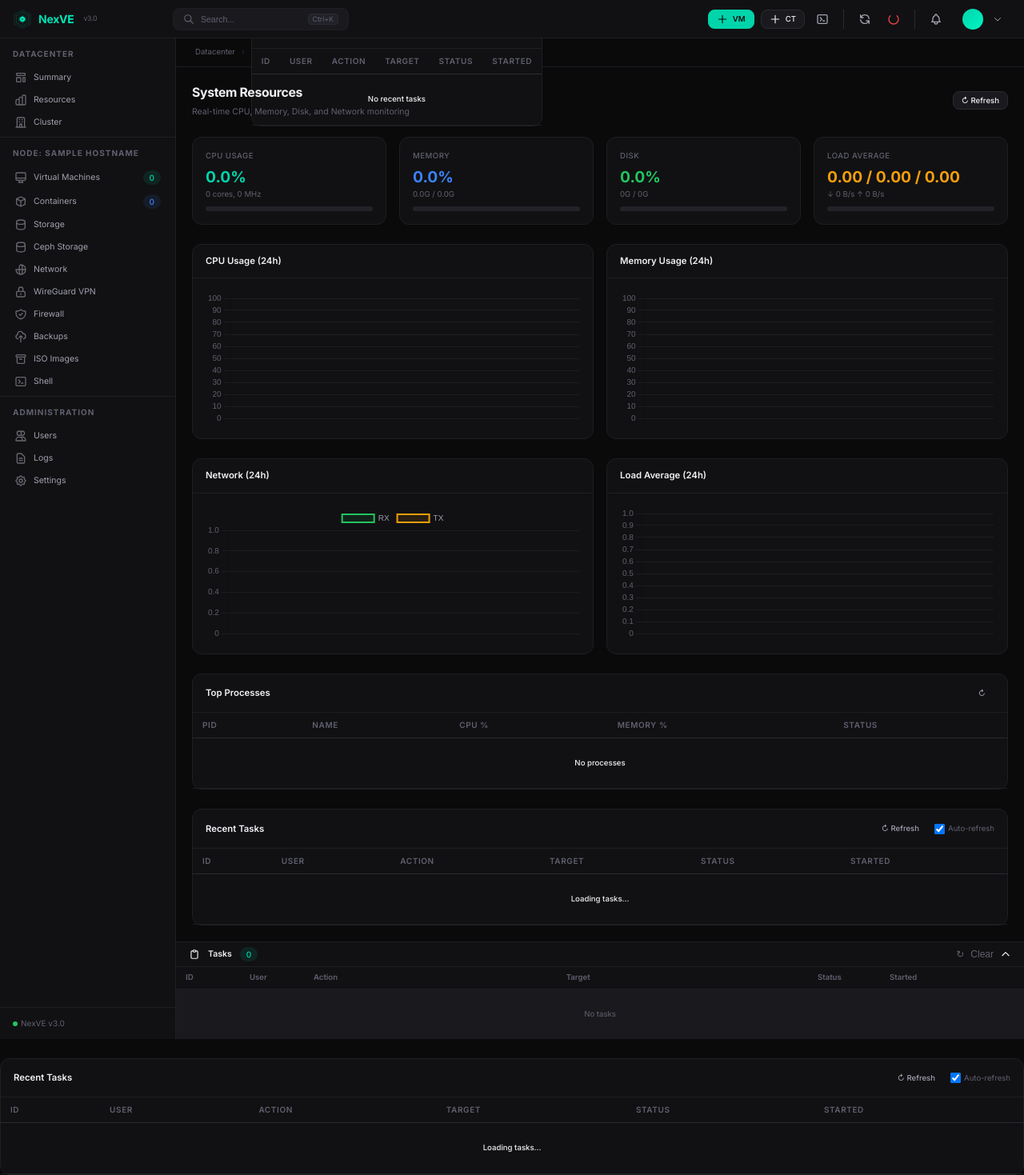
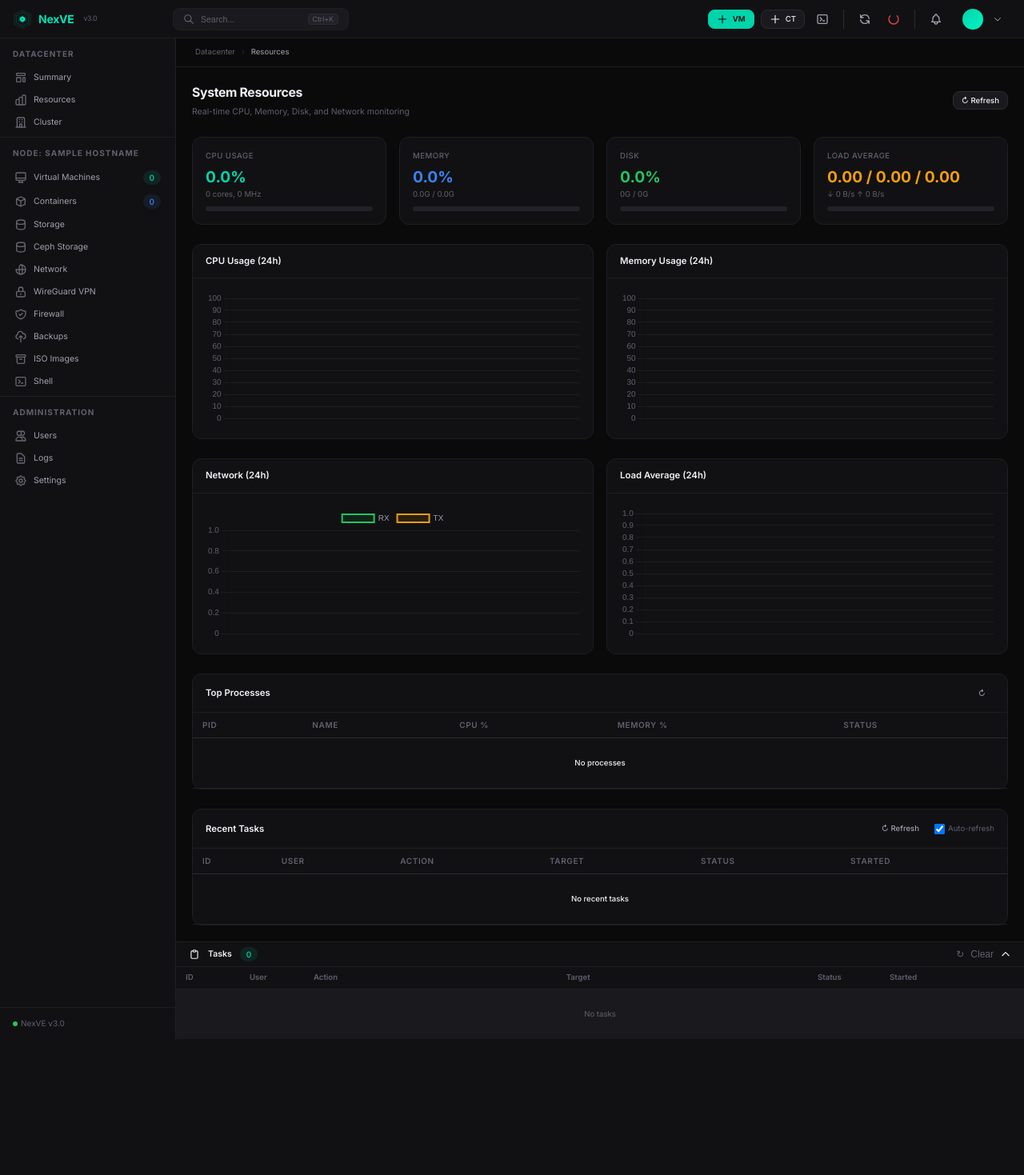
Before and after one commit to retardedmonkeygaming/NexVE, a FastAPI app: template backend/app/templates/monitor.html in a window 1280 px wide. Shown: the whole page at 80% size. After the commit the page ends 1299 px from the top, so only its background shows below. Run offline with FastAPI, Linux system fonts and the light colour scheme; the template is opened without the code that fills it: most values are stand-ins (such as "Sample title", 1, 10 or a date in 2020); data that the repository does not hold is empty; a map, chart or similar area stays blank.

Commit message:
feat: enhance authentication checks for setup and factory reset endpoints, improve monitor template layout

```diff
--- a/backend/app/main.py
+++ b/backend/app/main.py
@@ -132,16 +132,27 @@ async def global_exception_handler(request: Request, exc: Exception):
 @app.middleware("http")
 async def setup_middleware(request: Request, call_next):
     path = request.url.path
-    # Allow ALL API endpoints, static, and auth pages through — never redirect API calls to HTML
-    allowed_prefixes = ["/setup", "/login", "/login/2fa", "/static", "/favicon.ico", "/api/"]
-    if any(path.startswith(a) for a in allowed_prefixes):
+    # Allow static, login, and API endpoints through
+    always_allowed = ["/login", "/login/2fa", "/static", "/favicon.ico"]
+    if any(path.startswith(a) for a in always_allowed):
+        return await call_next(request)
+    # API endpoints: check auth (setup endpoints need special handling)
+    if path.startswith("/api/"):
         return await call_next(request)
 
     db = SessionLocal()
     try:
         user_count = db.query(User).count()
         if user_count == 0:
+            # Only allow /setup when no users exist
+            if path.startswith("/setup"):
+                return await call_next(request)
             return RedirectResponse(url="/setup", status_code=303)
+        else:
+            # Block setup page when users already exist (prevent re-init attack)
+            # But allow reset/factory-reset POST endpoints (they require admin auth)
+            if path.startswith("/setup") and not (path.startswith("/setup/reset") or path.startswith("/setup/factory-reset")):
+                return RedirectResponse(url="/login", status_code=303)
     finally:
         db.close()
 
--- a/backend/app/templates/monitor.html
+++ b/backend/app/templates/monitor.html
@@ -1,70 +1,6 @@
 {% extends "base.html" %}
-{% block title %}NexVE — Monitoring
-
-<!-- Task Viewer -->
-<div class="nx-card nx-mt-6">
-    <div class="nx-card-header">
-        <span class="nx-card-title">Recent Tasks</span>
-        <div class="nx-flex nx-gap-2">
-            <button class="nx-btn nx-btn-ghost nx-btn-sm" onclick="loadTaskViewer()">↻ Refresh</button>
-            <label style="display:flex;align-items:center;gap:4px;font-size:var(--text-xs);color:var(--text-muted);cursor:pointer;">
-                <input type="checkbox" id="auto-refresh-tasks" checked onchange="toggleTaskAutoRefresh()"> Auto-refresh
-            </label>
-        </div>
-    </div>
-    <div class="nx-card-body" style="padding:0;">
-        <table class="nx-table">
-            <thead>
-                <tr>
-                    <th>ID</th>
-                    <th>User</th>
-                    <th>Action</th>
-                    <th>Target</th>
-                    <th>Status</th>
-                    <th>Started</th>
-                </tr>
-            </thead>
-            <tbody id="task-list">
-                <tr><td colspan="6" class="nx-text-center nx-text-muted" style="padding:24px;">Loading tasks...</td></tr>
-            </tbody>
-        </table>
-    </div>
-</div>
-
-{% endblock %}
-{% block breadcrumb %}Resources
-
-<!-- Task Viewer -->
-<div class="nx-card nx-mt-6">
-    <div class="nx-card-header">
-        <span class="nx-card-title">Recent Tasks</span>
-        <div class="nx-flex nx-gap-2">
-            <button class="nx-btn nx-btn-ghost nx-btn-sm" onclick="loadTaskViewer()">↻ Refresh</button>
-            <label style="display:flex;align-items:center;gap:4px;font-size:var(--text-xs);color:var(--text-muted);cursor:pointer;">
-                <input type="checkbox" id="auto-refresh-tasks" checked onchange="toggleTaskAutoRefresh()"> Auto-refresh
-            </label>
-        </div>
-    </div>
-    <div class="nx-card-body" style="padding:0;">
-        <table class="nx-table">
-            <thead>
-                <tr>
-                    <th>ID</th>
-                    <th>User</th>
-                    <th>Action</th>
-                    <th>Target</th>
-                    <th>Status</th>
-                    <th>Started</th>
-                </tr>
-            </thead>
-            <tbody id="task-list">
-                <tr><td colspan="6" class="nx-text-center nx-text-muted" style="padding:24px;">Loading tasks...</td></tr>
-            </tbody>
-        </table>
-    </div>
-</div>
-
-{% endblock %}
+{% block title %}NexVE — Resources{% endblock %}
+{% block breadcrumb %}Resources{% endblock %}
 
 {% block content %}
 <div class="nx-page-header">
@@ -137,7 +73,7 @@
 </div>
 
 <!-- Top Processes -->
-<div class="nx-card">
+<div class="nx-card nx-mb-6">
     <div class="nx-card-header">
         <span class="nx-card-title">Top Processes</span>
         <button class="nx-btn nx-btn-ghost nx-btn-sm" onclick="loadProcesses()">↻</button>
@@ -160,9 +96,8 @@
     </div>
 </div>
 
-
 <!-- Task Viewer -->
-<div class="nx-card nx-mt-6">
+<div class="nx-card">
     <div class="nx-card-header">
         <span class="nx-card-title">Recent Tasks</span>
         <div class="nx-flex nx-gap-2">
@@ -190,20 +125,17 @@
         </table>
     </div>
 </div>
-
 {% endblock %}
 
 {% block scripts %}
 <script>
 let cpuChart, memChart, netChart, loadChart;
-
-// Store historical data
 let cpuHistory = [];
 let memHistory = [];
 let netRxHistory = [];
 let netTxHistory = [];
 let loadHistory = [];
-const MAX_HISTORY = 60; // 5 minutes at 5s intervals
+const MAX_HISTORY = 60;
 
 function createCharts() {
     const chartDefaults = {
@@ -273,61 +205,37 @@ async function loadMetrics() {
     try {
         const r = await fetch('/api/monitor/current');
         const d = await r.json();
-
-        // CPU
         const cpuPct = d.cpu_percent || 0;
         document.getElementById('cpu-value').textContent = cpuPct.toFixed(1) + '%';
         document.getElementById('cpu-bar').style.width = cpuPct + '%';
         document.getElementById('cpu-cores').textContent = (d.cpu_count || 0) + ' cores, ' + (d.cpu_freq_current || 0) + ' MHz';
-
-        // Memory
         const memPct = d.memory_percent || 0;
         document.getElementById('mem-value').textContent = memPct.toFixed(1) + '%';
         document.getElementById('mem-bar').style.width = memPct + '%';
         document.getElementById('mem-detail').textContent = ((d.memory_used_mb || 0) / 1024).toFixed(1) + 'G / ' + ((d.memory_total_mb || 0) / 1024).toFixed(1) + 'G';
-
-        // Disk
         const diskPct = d.disk_percent || 0;
         document.getElementById('disk-value').textContent = diskPct.toFixed(1) + '%';
         document.getElementById('disk-bar').style.width = diskPct + '%';
         document.getElementById('disk-detail').textContent = (d.disk_used_gb || 0) + 'G / ' + (d.disk_total_gb || 0) + 'G';
-
-        // Load & Network
         document.getElementById('load-value').textContent = (d.load_1 || 0).toFixed(2) + ' / ' + (d.load_5 || 0).toFixed(2) + ' / ' + (d.load_15 || 0).toFixed(2);
         document.getElementById('net-detail').textContent = '↓ ' + formatBytes(d.net_recv_rate || 0) + '  ↑ ' + formatBytes(d.net_sent_rate || 0);
         document.getElementById('net-bar').style.width = Math.min(100, ((d.net_recv_rate || 0) + (d.net_sent_rate || 0)) / 1048576 * 100) + '%';
 
-        // Push to history
         cpuHistory.push(cpuPct);
         memHistory.push(memPct);
         netRxHistory.push((d.net_recv_rate || 0) / 1024);
         netTxHistory.push((d.net_sent_rate || 0) / 1024);
         loadHistory.push(d.load_1 || 0);
-
         if (cpuHistory.length > MAX_HISTORY) cpuHistory.shift();
         if (memHistory.length > MAX_HISTORY) memHistory.shift();
         if (netRxHistory.length > MAX_HISTORY) netRxHistory.shift();
         if (netTxHistory.length > MAX_HISTORY) netTxHistory.shift();
         if (loadHistory.length > MAX_HISTORY) loadHistory.shift();
 
-        // Update charts
-        if (cpuChart) {
-            cpuChart.data.datasets[0].data = [...cpuHistory];
-            cpuChart.update('none');
-        }
-        if (memChart) {
-            memChart.data.datasets[0].data = [...memHistory];
-            memChart.update('none');
-        }
-        if (netChart) {
-            netChart.data.datasets[0].data = [...netRxHistory];
-            netChart.data.datasets[1].data = [...netTxHistory];
-            netChart.update('none');
-        }
-        if (loadChart) {
-            loadChart.data.datasets[0].data = [...loadHistory];
-            loadChart.update('none');
-        }
+        if (cpuChart) { cpuChart.data.datasets[0].data = [...cpuHistory]; cpuChart.update('none'); }
+        if (memChart) { memChart.data.datasets[0].data = [...memHistory]; memChart.update('none'); }
+        if (netChart) { netChart.data.datasets[0].data = [...netRxHistory]; netChart.data.datasets[1].data = [...netTxHistory]; netChart.update('none'); }
+        if (loadChart) { loadChart.data.datasets[0].data = [...loadHistory]; loadChart.update('none'); }
     } catch(e) { console.error('loadMetrics:', e); }
 }
 
@@ -350,16 +258,7 @@ async function loadProcesses() {
 
 function refreshMonitor() { loadMetrics(); loadProcesses(); }
 
-// Init
-createCharts();
-loadMetrics();
-loadProcesses();
-setInterval(loadMetrics, 5000);
-setInterval(loadProcesses, 10000);
-
-// ── Task Viewer ──
 let taskRefreshInterval = null;
-
 async function loadTaskViewer() {
     try {
         const r = await fetch('/api/tasks?limit=20');
@@ -389,48 +288,16 @@ async function loadTaskViewer() {
 
 function toggleTaskAutoRefresh() {
     const enabled = document.getElementById('auto-refresh-tasks').checked;
-    if (enabled) {
-        taskRefreshInterval = setInterval(loadTaskViewer, 5000);
-    } else {
-        clearInterval(taskRefreshInterval);
-    }
+    if (enabled) { taskRefreshInterval = setInterval(loadTaskViewer, 5000); }
+    else { clearInterval(taskRefreshInterval); }
 }
 
-// Init: load task viewer on page load
+createCharts();
+loadMetrics();
+loadProcesses();
 loadTaskViewer();
+setInterval(loadMetrics, 5000);
+setInterval(loadProcesses, 10000);
 toggleTaskAutoRefresh();
-
 </script>
-
-
-<!-- Task Viewer -->
-<div class="nx-card nx-mt-6">
-    <div class="nx-card-header">
-        <span class="nx-card-title">Recent Tasks</span>
-        <div class="nx-flex nx-gap-2">
-            <button class="nx-btn nx-btn-ghost nx-btn-sm" onclick="loadTaskViewer()">↻ Refresh</button>
-            <label style="display:flex;align-items:center;gap:4px;font-size:var(--text-xs);color:var(--text-muted);cursor:pointer;">
-                <input type="checkbox" id="auto-refresh-tasks" checked onchange="toggleTaskAutoRefresh()"> Auto-refresh
-            </label>
-        </div>
-    </div>
-    <div class="nx-card-body" style="padding:0;">
-        <table class="nx-table">
-            <thead>
-                <tr>
-                    <th>ID</th>
-                    <th>User</th>
-                    <th>Action</th>
-                    <th>Target</th>
-                    <th>Status</th>
-                    <th>Started</th>
-                </tr>
-            </thead>
-            <tbody id="task-list">
-                <tr><td colspan="6" class="nx-text-center nx-text-muted" style="padding:24px;">Loading tasks...</td></tr>
-            </tbody>
-        </table>
-    </div>
-</div>
-
 {% endblock %}
```
Also changed, not shown: backend/app/routers/setup.py (+10 -3 lines).
